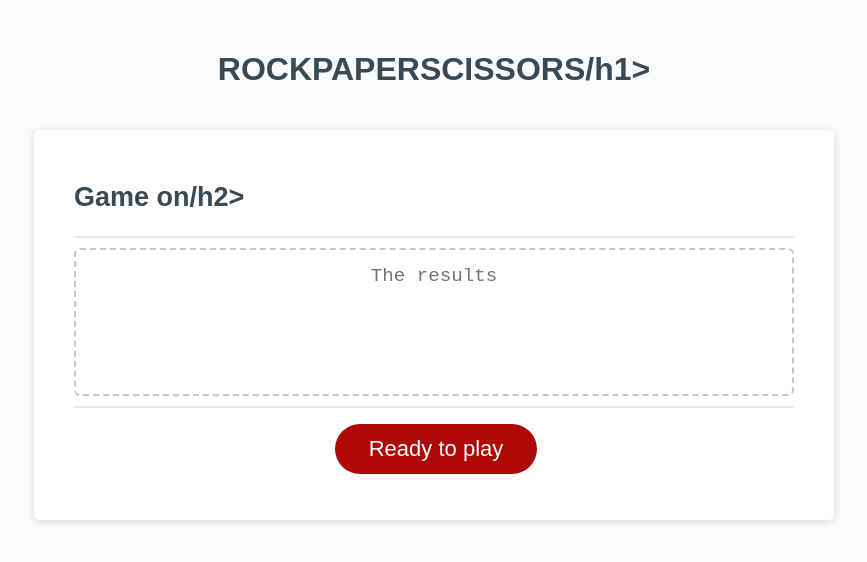
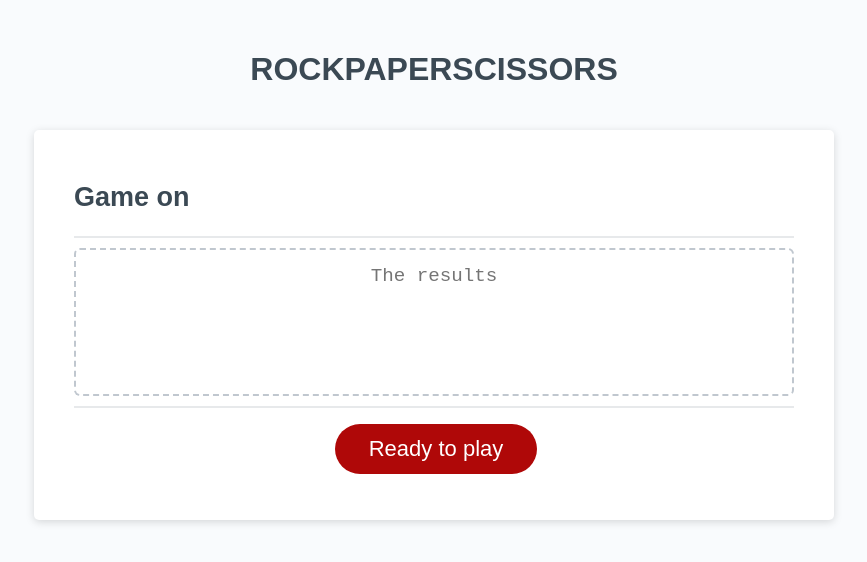
Before and after one commit to Apixa25/rock-paper-scissors, a plain HTML site: page index.html in a window 1280 px wide. Shown: the whole page, without its empty margins (206-1073 px from the left). Drawn offline with Linux system fonts and the light colour scheme; files that its build step writes are made by us from their sources; files whose address does not match are found by name.

Commit message:
commit 8

```diff
--- a/index.html
+++ b/index.html
@@ -10,11 +10,11 @@
   <body>
     <div class="wrapper">
       <header>
-        <h1>ROCKPAPERSCISSORS/h1>
+        <h1>ROCKPAPERSCISSORS</h1>
       </header>
       <div class="card">
         <div class="card-header">
-          <h2>Game on/h2>
+          <h2>Game on</h2>
         </div>
         <div class="card-body">
           <textarea
```
Also changed, not shown: script.js (renamed from assets/script.js), style.css (line endings or trailing spaces).
